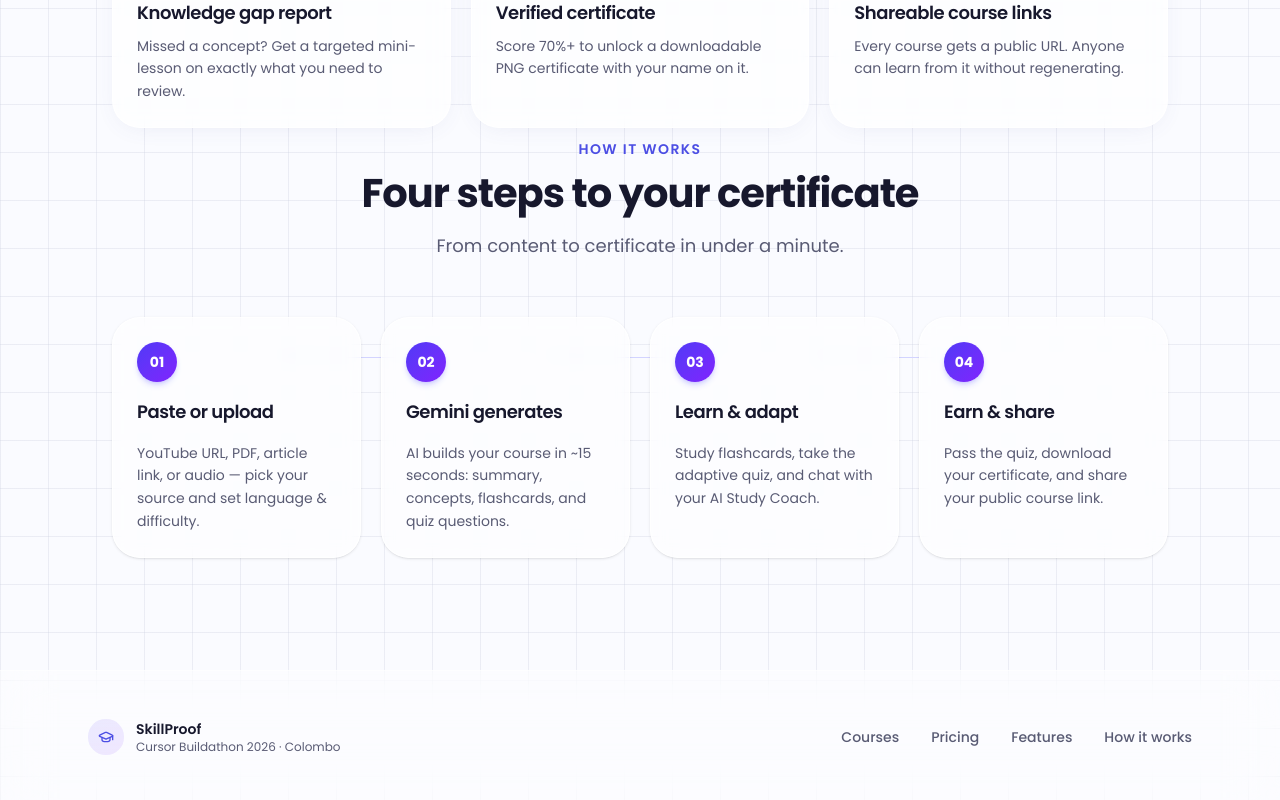
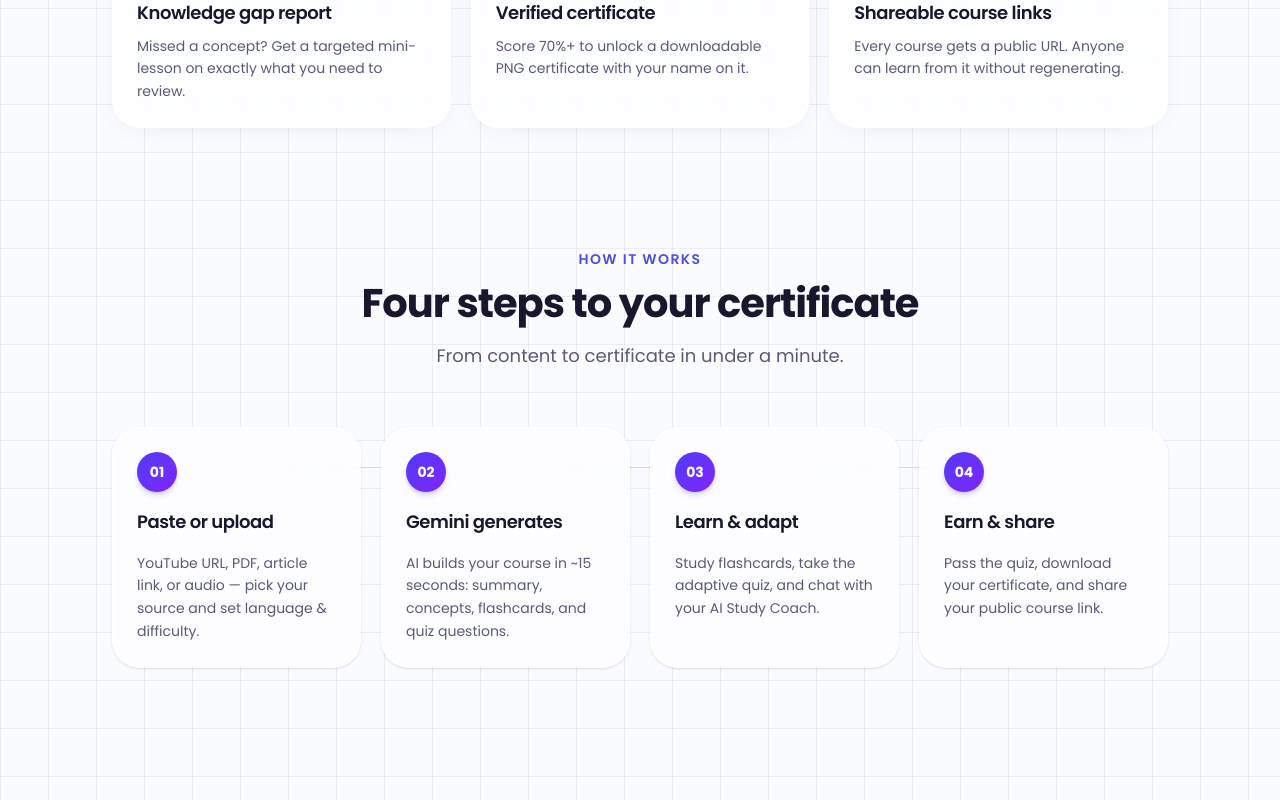
Before and after one commit to Vibe-Coders-Cursor-Buildathon/skill-proof, a Next.js app: page / in a window 1280 px wide. Shown: the part 4120-4920 px from the top of the page. Built offline with nearby package versions, Linux system fonts and the light colour scheme.

Commit message:
Update how-it-works-section.tsx

```diff
--- a/src/components/home/how-it-works-section.tsx
+++ b/src/components/home/how-it-works-section.tsx
@@ -28,7 +28,7 @@ const STEPS = [
 export function HowItWorksSection() {
   return (
     <section id="how-it-works" className="pb-20 md:pb-28">
-      <div className="mx-auto max-w-6xl px-4 sm:px-6">
+      <div className="mx-auto max-w-6xl px-4 pt-[110px] pb-[110px] sm:px-6">
         <div className="mx-auto max-w-2xl text-center">
           <p className="text-sm font-semibold uppercase tracking-widest text-primary">
             How it works
```
